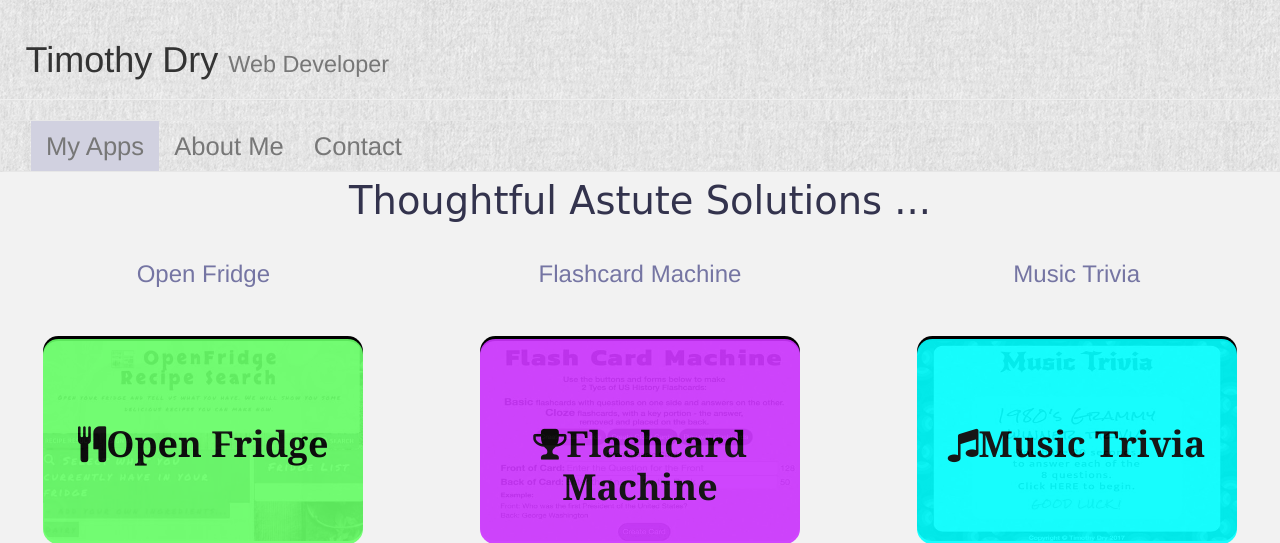
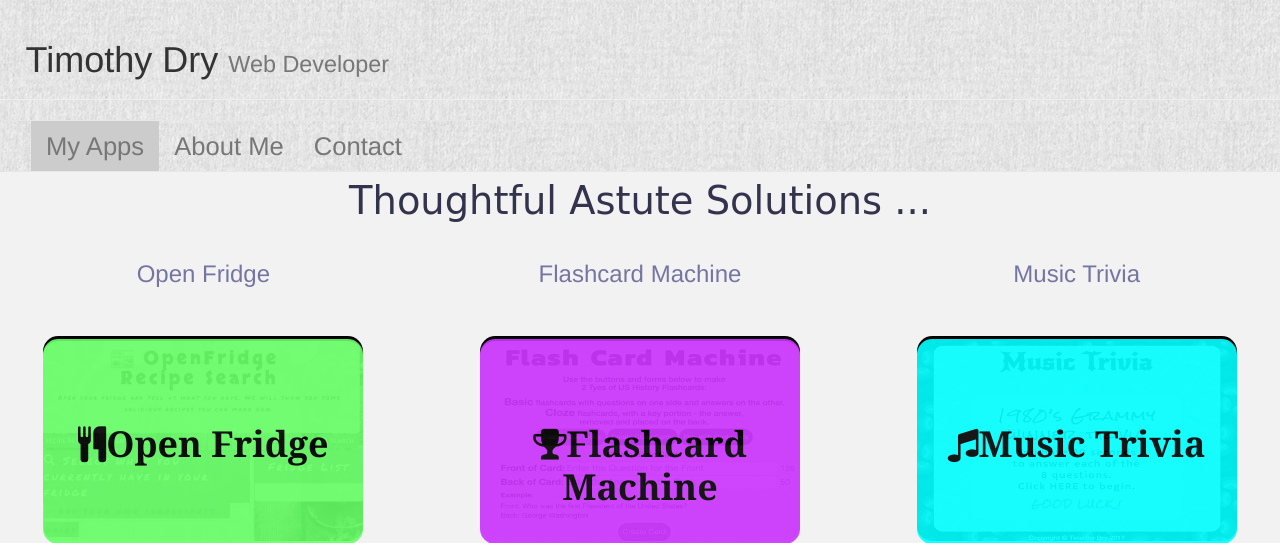
Before and after one commit to dryguy99/Portfolio2, a PHP site: page / in a window 1280 px wide. Shown: the top 543 px of the page. Run offline with PHP 8.4, Linux system fonts and the light colour scheme; some libraries are stand-ins or nearby versions; some web fonts are replaced.

Commit message:
updated nav background

```diff
--- a/public/css/input.scss
+++ b/public/css/input.scss
@@ -23,7 +23,7 @@ $appFontColor: #33334d;
   color: #33334d;
 }
 .dark {
-  background-color: #d1d1e0;
+  background-color: #cccccc;
 }
 .appname {
   padding-top: 45px;
--- a/public/css/output.css
+++ b/public/css/output.css
@@ -13,7 +13,7 @@
   color: #33334d; }
 
 .dark {
-  background-color: #d1d1e0; }
+  background-color: #cccccc; }
 
 .appname {
   padding-top: 45px;
```
